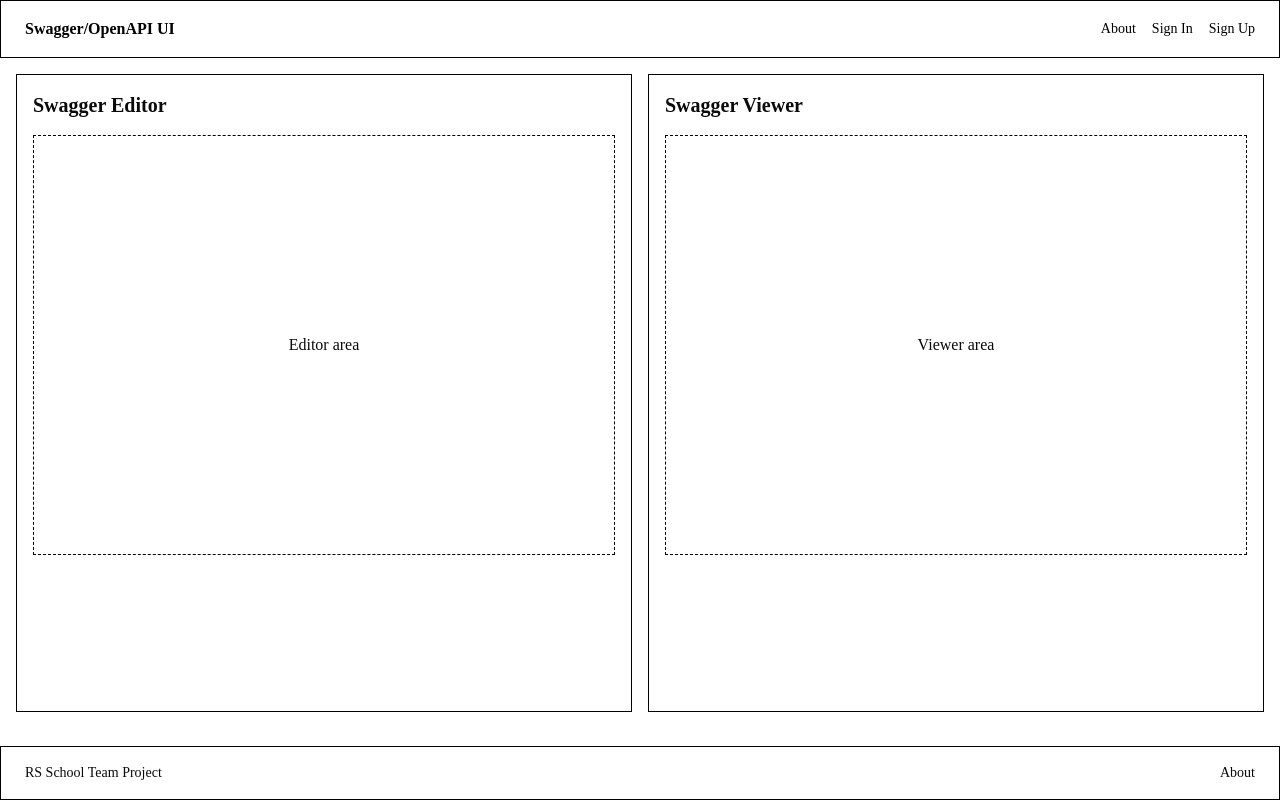
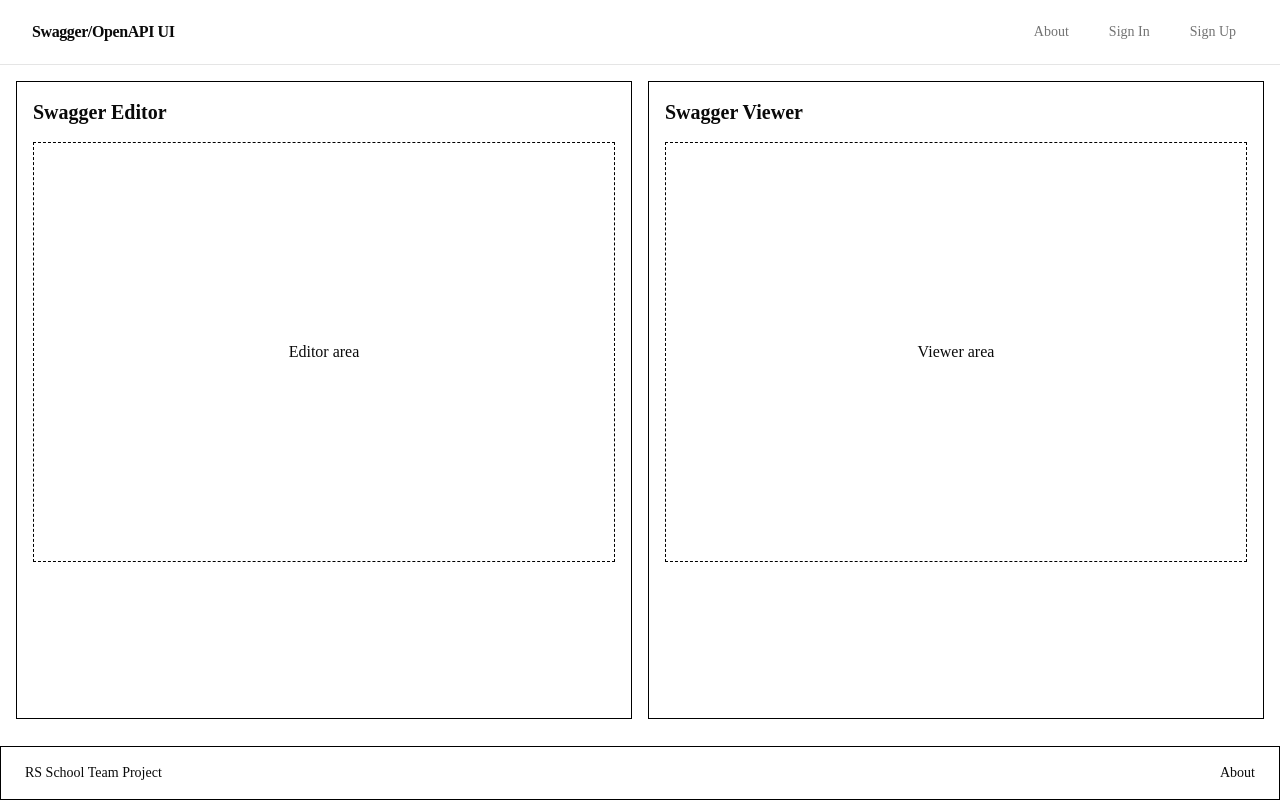
Before and after one commit to AnnaDzig/swagger-editor-app, a Next.js app: page / in a window 1280 px wide. Built offline with nearby package versions, Linux system fonts and the light colour scheme.

Commit message:
feat: improve app header layout and accessibility

```diff
--- a/src/components/layout/app-header.tsx
+++ b/src/components/layout/app-header.tsx
@@ -15,24 +15,34 @@ export function AppHeader() {
   const navigationItems = [...publicNavigationItems, ...authNavigationItems];
 
   return (
-    <header className="sticky top-0 z-50 border border-black bg-white px-6 py-4 text-black">
-      <div className="flex items-center justify-between gap-6">
-        <Link href={ROUTES.MAIN} className="font-bold">
+    <header className="sticky top-0 z-50 border-b bg-background/95 backdrop-blur supports-[backdrop-filter]:bg-background/80">
+      <div className="mx-auto flex min-h-16 max-w-7xl items-center justify-between gap-6 px-4 sm:px-6 lg:px-8">
+        <Link
+          href={ROUTES.MAIN}
+          className="rounded-md text-base font-semibold tracking-tight transition-colors hover:text-primary focus-visible:outline-none focus-visible:ring-2 focus-visible:ring-ring focus-visible:ring-offset-2"
+        >
           Swagger/OpenAPI UI
         </Link>
 
         <nav
           aria-label="Main navigation"
-          className="flex items-center gap-4 text-sm"
+          className="flex items-center gap-2 sm:gap-4"
         >
           {navigationItems.map((item) => (
-            <Link key={item.href} href={item.href}>
+            <Link
+              key={item.href}
+              href={item.href}
+              className="rounded-md px-3 py-2 text-sm font-medium text-muted-foreground transition-colors hover:bg-accent hover:text-accent-foreground focus-visible:outline-none focus-visible:ring-2 focus-visible:ring-ring focus-visible:ring-offset-2"
+            >
               {item.label}
             </Link>
           ))}
 
           {isAuthenticated && (
-            <button type="button" className="text-sm">
+            <button
+              type="button"
+              className="rounded-md px-3 py-2 text-sm font-medium text-muted-foreground transition-colors hover:bg-accent hover:text-accent-foreground focus-visible:outline-none focus-visible:ring-2 focus-visible:ring-ring focus-visible:ring-offset-2"
+            >
               Sign Out
             </button>
           )}
```
